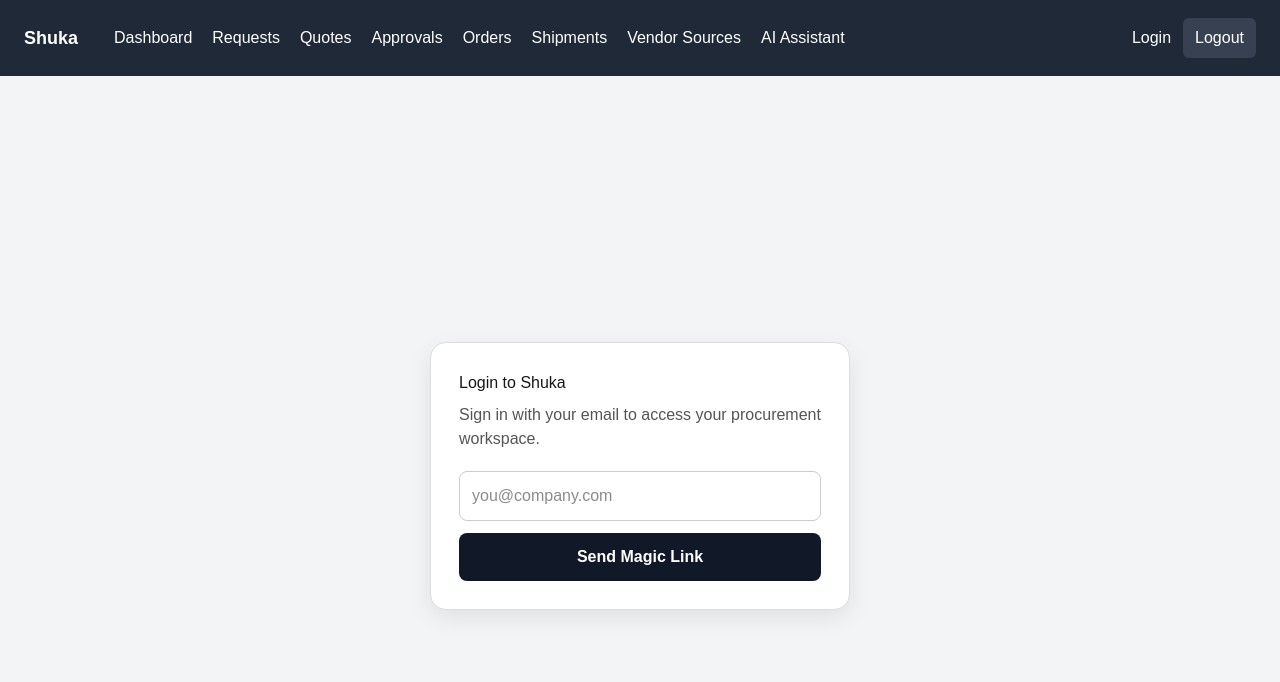
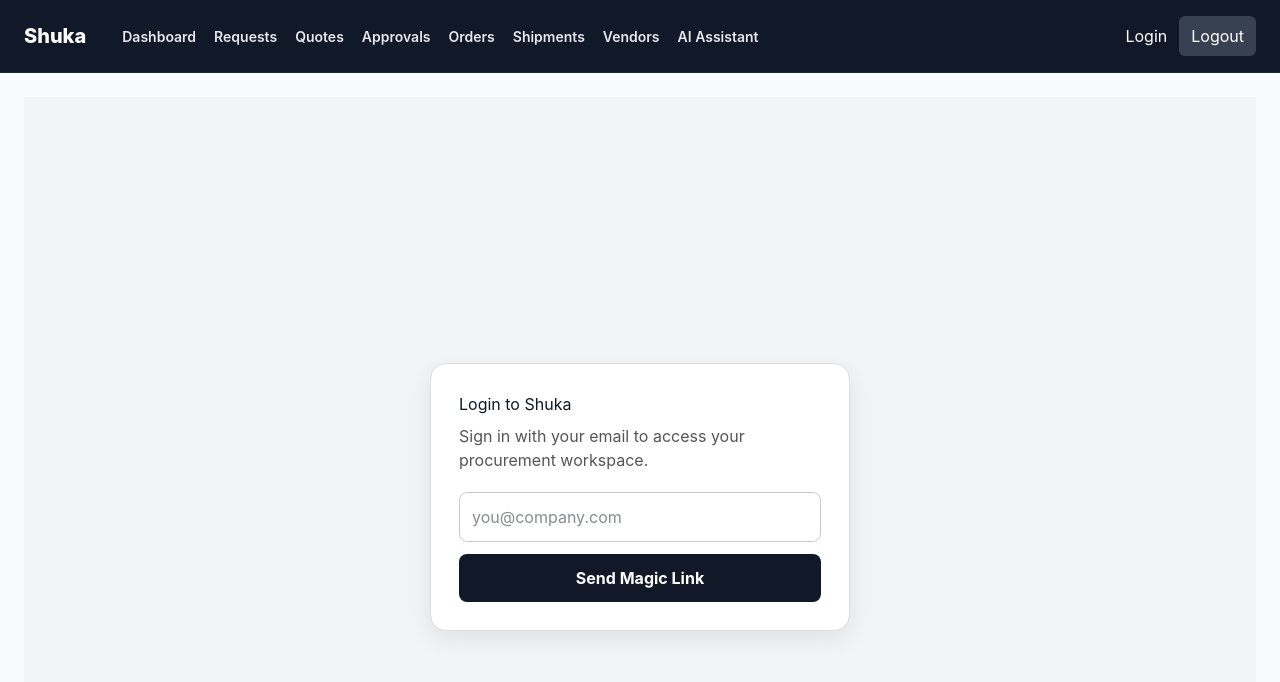
Before and after one commit to Gr33nstonecorp/shuka, a Next.js app: page /login in a window 1280 px wide. Shown: the top 682 px of the page. Built offline with nearby package versions, Linux system fonts and the light colour scheme; no server answers.

Commit message:
Update layout.tsx

```diff
--- a/app/layout.tsx
+++ b/app/layout.tsx
@@ -7,6 +7,13 @@ import UserNav from "./components/UserNav";
 export const metadata = {
   title: "Shuka",
   description: "AI procurement control layer",
+};
+
+const navLinkStyle = {
+  color: "#e5e7eb",
+  textDecoration: "none",
+  fontSize: "14px",
+  fontWeight: 600,
 };
 
 export default function RootLayout({
@@ -19,47 +26,59 @@ export default function RootLayout({
       <body
         style={{
           margin: 0,
-          fontFamily: "Arial, sans-serif",
-          background: "#f5f5f5",
+          fontFamily:
+            'Inter, ui-sans-serif, system-ui, -apple-system, BlinkMacSystemFont, "Segoe UI", sans-serif',
+          background: "#f8fafc",
+          color: "#111827",
         }}
       >
         <nav
           style={{
-            padding: "18px 24px",
-            background: "#1f2937",
-            color: "white",
+            position: "sticky",
+            top: 0,
+            zIndex: 50,
+            padding: "16px 24px",
+            background: "#111827",
+            borderBottom: "1px solid #1f2937",
             display: "flex",
-            gap: "20px",
+            gap: "18px",
             alignItems: "center",
             flexWrap: "wrap",
           }}
         >
-          <strong style={{ marginRight: "16px", fontSize: "18px" }}>
+          <div
+            style={{
+              marginRight: "18px",
+              fontSize: "20px",
+              fontWeight: 800,
+              color: "white",
+            }}
+          >
             Shuka
-          </strong>
+          </div>
 
-          <Link href="/" style={{ color: "white", textDecoration: "none" }}>
+          <Link href="/" style={navLinkStyle}>
             Dashboard
           </Link>
-          <Link href="/requests" style={{ color: "white", textDecoration: "none" }}>
+          <Link href="/requests" style={navLinkStyle}>
             Requests
           </Link>
-          <Link href="/quotes" style={{ color: "white", textDecoration: "none" }}>
+          <Link href="/quotes" style={navLinkStyle}>
             Quotes
           </Link>
-          <Link href="/approvals" style={{ color: "white", textDecoration: "none" }}>
+          <Link href="/approvals" style={navLinkStyle}>
             Approvals
           </Link>
-          <Link href="/orders" style={{ color: "white", textDecoration: "none" }}>
+          <Link href="/orders" style={navLinkStyle}>
             Orders
           </Link>
-          <Link href="/shipments" style={{ color: "white", textDecoration: "none" }}>
+          <Link href="/shipments" style={navLinkStyle}>
             Shipments
           </Link>
-          <Link href="/vendors" style={{ color: "white", textDecoration: "none" }}>
-            Vendor Sources
+          <Link href="/vendors" style={navLinkStyle}>
+            Vendors
           </Link>
-          <Link href="/assistant" style={{ color: "white", textDecoration: "none" }}>
+          <Link href="/assistant" style={navLinkStyle}>
             AI Assistant
           </Link>
 
@@ -76,7 +95,13 @@ export default function RootLayout({
           </div>
         </nav>
 
-        <div style={{ maxWidth: "1400px", margin: "0 auto" }}>
+        <div
+          style={{
+            maxWidth: "1320px",
+            margin: "0 auto",
+            padding: "24px",
+          }}
+        >
           <AuthGate>{children}</AuthGate>
         </div>
       </body>
```
